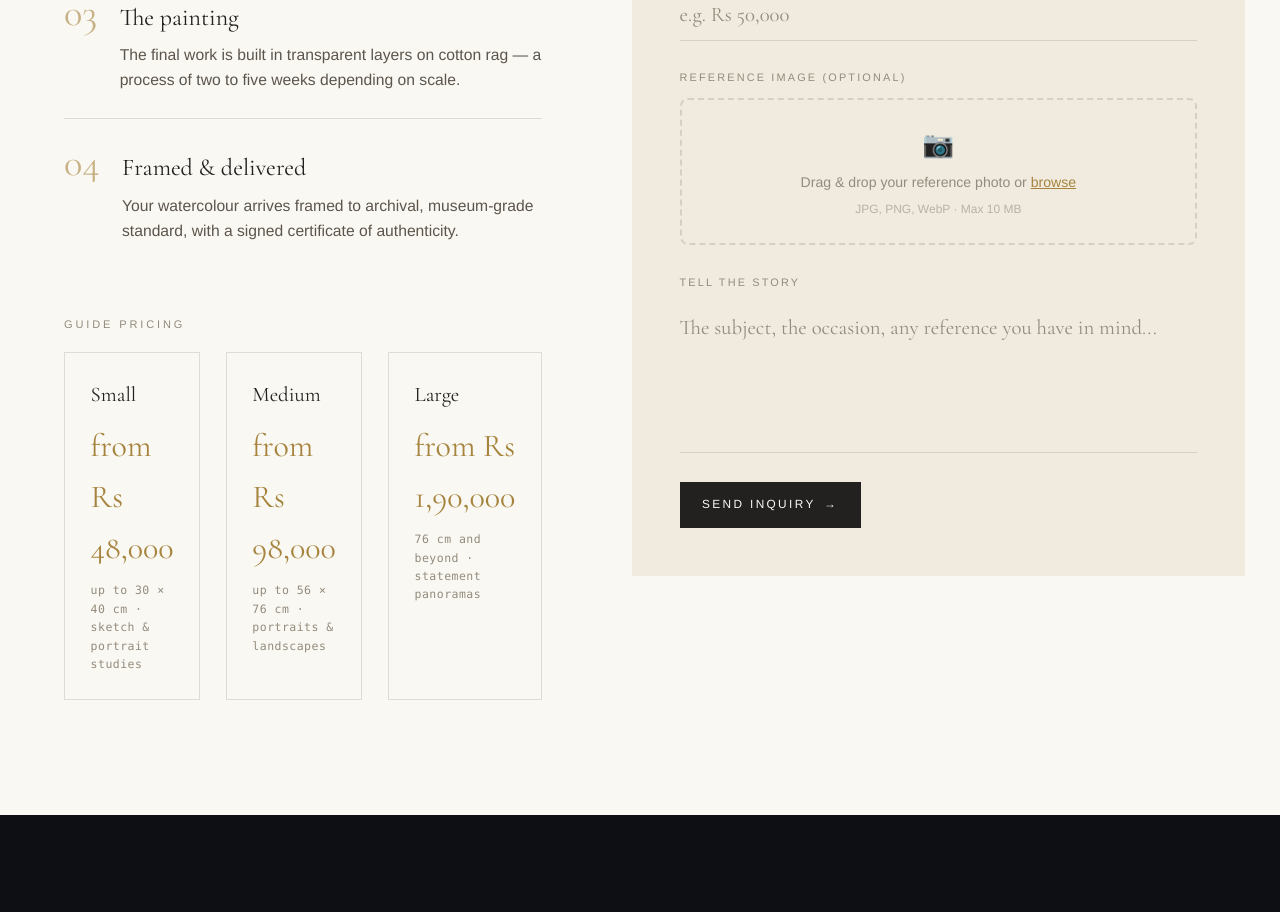
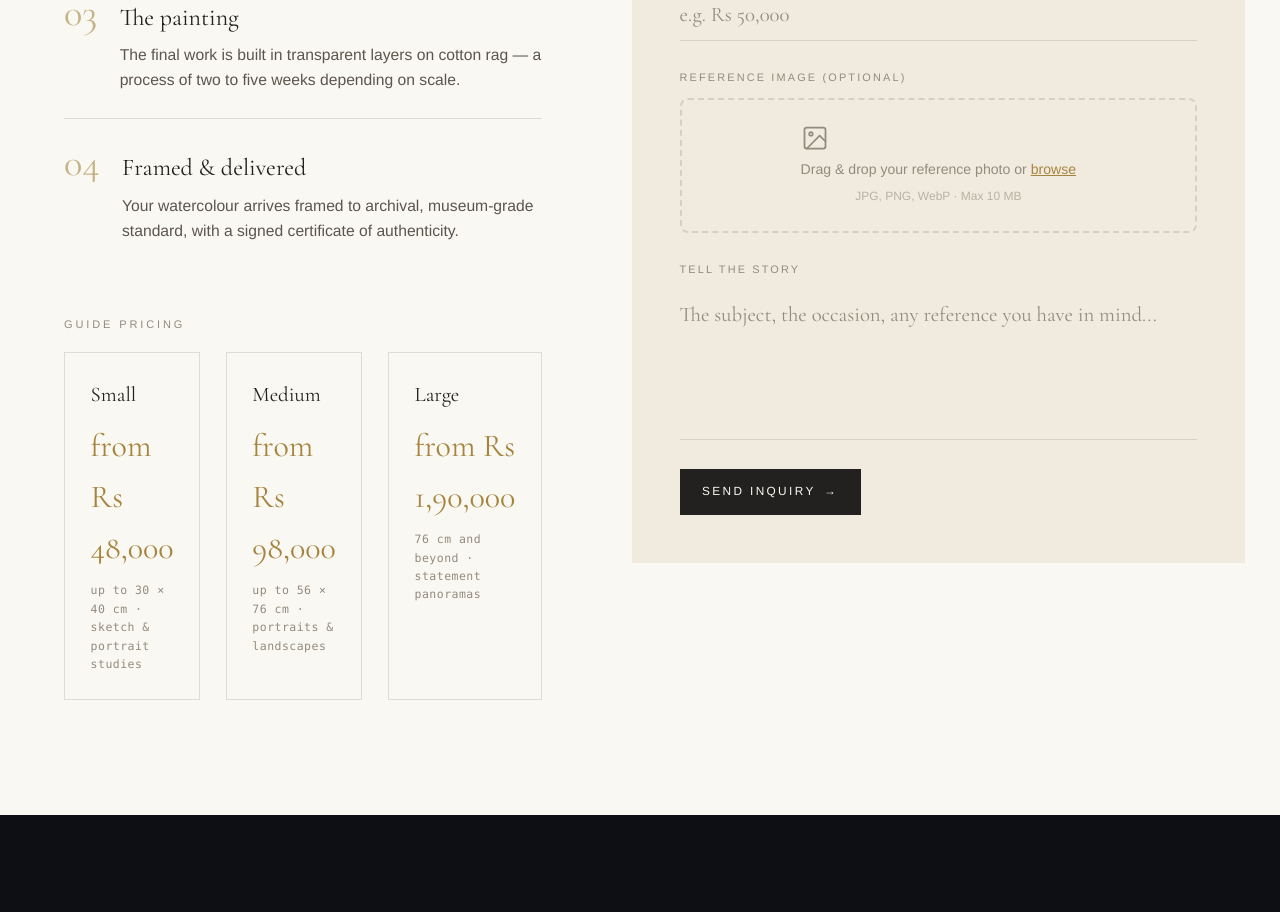
Before and after one commit to kobitgrg2418/Duluwa-art, a Next.js app: page /commission in a window 1280 px wide. Shown: the part 1320-2232 px from the top of the page. Built offline with nearby package versions, Linux system fonts and the light colour scheme; no server answers; the database is empty.

Commit message:
updated icons

```diff
--- a/src/components/commission-page-client.tsx
+++ b/src/components/commission-page-client.tsx
@@ -59,7 +59,11 @@ function RefImageUploader({ onFileChange }: { onFileChange: (file: File | null)
           </div>
         ) : (
           <div className="comm-dropzone__empty">
-            <span className="comm-dropzone__icon">&#128247;</span>
+            <svg className="comm-dropzone__icon" width="28" height="28" viewBox="0 0 24 24" fill="none" stroke="currentColor" strokeWidth="1.5" strokeLinecap="round" strokeLinejoin="round">
+              <rect x="3" y="3" width="18" height="18" rx="2" />
+              <circle cx="8.5" cy="8.5" r="1.5" />
+              <path d="m21 15-5-5L5 21" />
+            </svg>
             <span>Drag & drop your reference photo or <u>browse</u></span>
             <span className="comm-dropzone__hint">JPG, PNG, WebP &middot; Max 10 MB</span>
           </div>
--- a/src/components/commission-section.tsx
+++ b/src/components/commission-section.tsx
@@ -57,7 +57,11 @@ function RefImageUploader({ onFileChange }: { onFileChange: (file: File | null)
           </div>
         ) : (
           <div className="comm-dropzone__empty">
-            <span className="comm-dropzone__icon">&#128247;</span>
+            <svg className="comm-dropzone__icon" width="28" height="28" viewBox="0 0 24 24" fill="none" stroke="currentColor" strokeWidth="1.5" strokeLinecap="round" strokeLinejoin="round">
+              <rect x="3" y="3" width="18" height="18" rx="2" />
+              <circle cx="8.5" cy="8.5" r="1.5" />
+              <path d="m21 15-5-5L5 21" />
+            </svg>
             <span>Drag & drop your reference photo or <u>browse</u></span>
             <span className="comm-dropzone__hint">JPG, PNG, WebP &middot; Max 10 MB</span>
           </div>
--- a/src/components/image-uploader.tsx
+++ b/src/components/image-uploader.tsx
@@ -162,7 +162,11 @@ export function ImageUploader({ name, label, defaultValue, accept = "image/*", p
           </div>
         ) : (
           <div style={{ color: "#9ca3af", fontSize: "0.85rem" }}>
-            <div style={{ fontSize: "1.5rem", marginBottom: 4 }}>📁</div>
+            <svg width="32" height="32" viewBox="0 0 24 24" fill="none" stroke="#9ca3af" strokeWidth="1.5" strokeLinecap="round" strokeLinejoin="round" style={{ marginBottom: 4 }}>
+              <rect x="3" y="3" width="18" height="18" rx="2" />
+              <circle cx="8.5" cy="8.5" r="1.5" />
+              <path d="m21 15-5-5L5 21" />
+            </svg>
             <div>Drag & drop or <span style={{ color: "#6366f1", textDecoration: "underline" }}>browse</span></div>
             <div style={{ fontSize: "0.75rem", marginTop: 4, opacity: 0.7 }}>
               {placeholder || "JPEG, PNG, WebP"}
```
